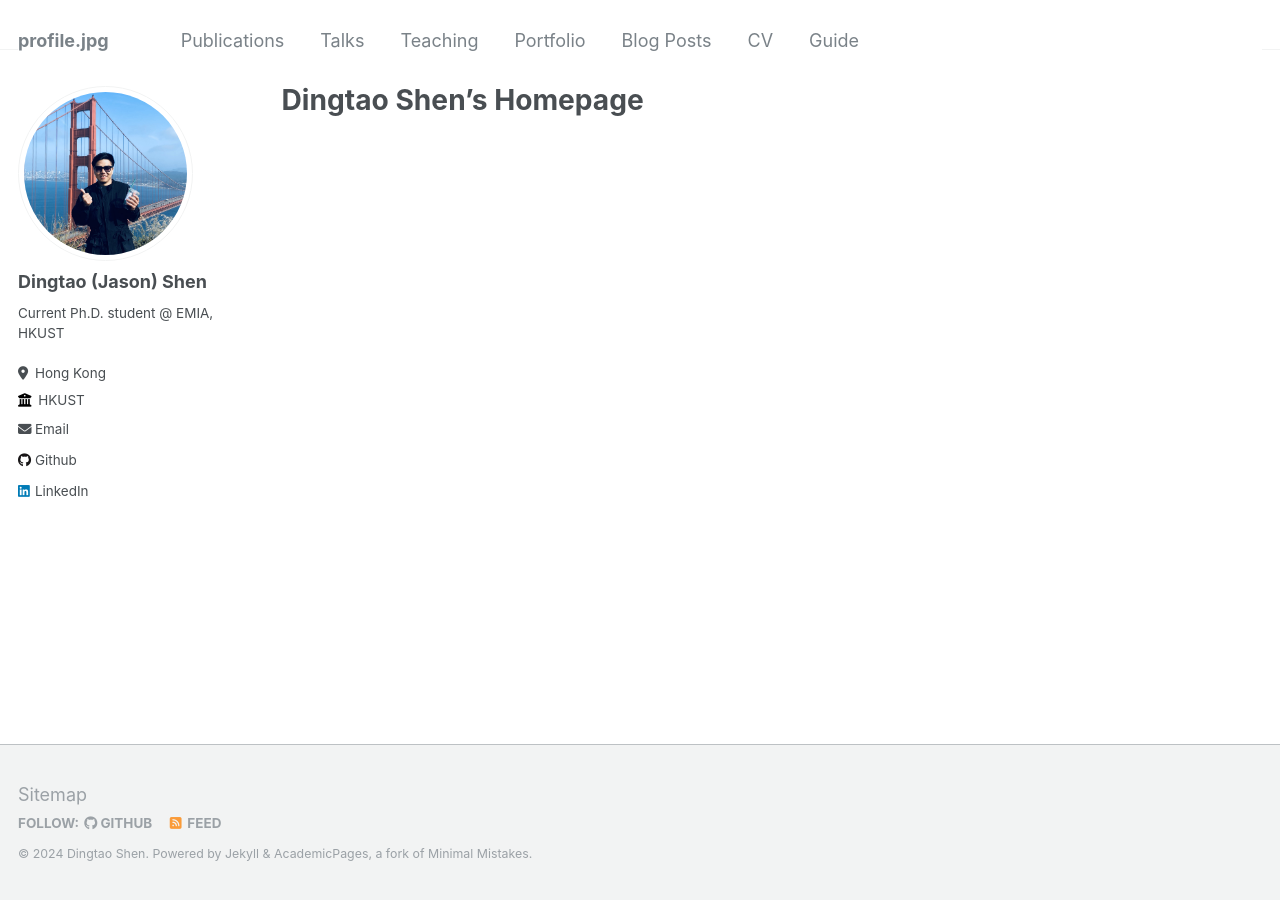
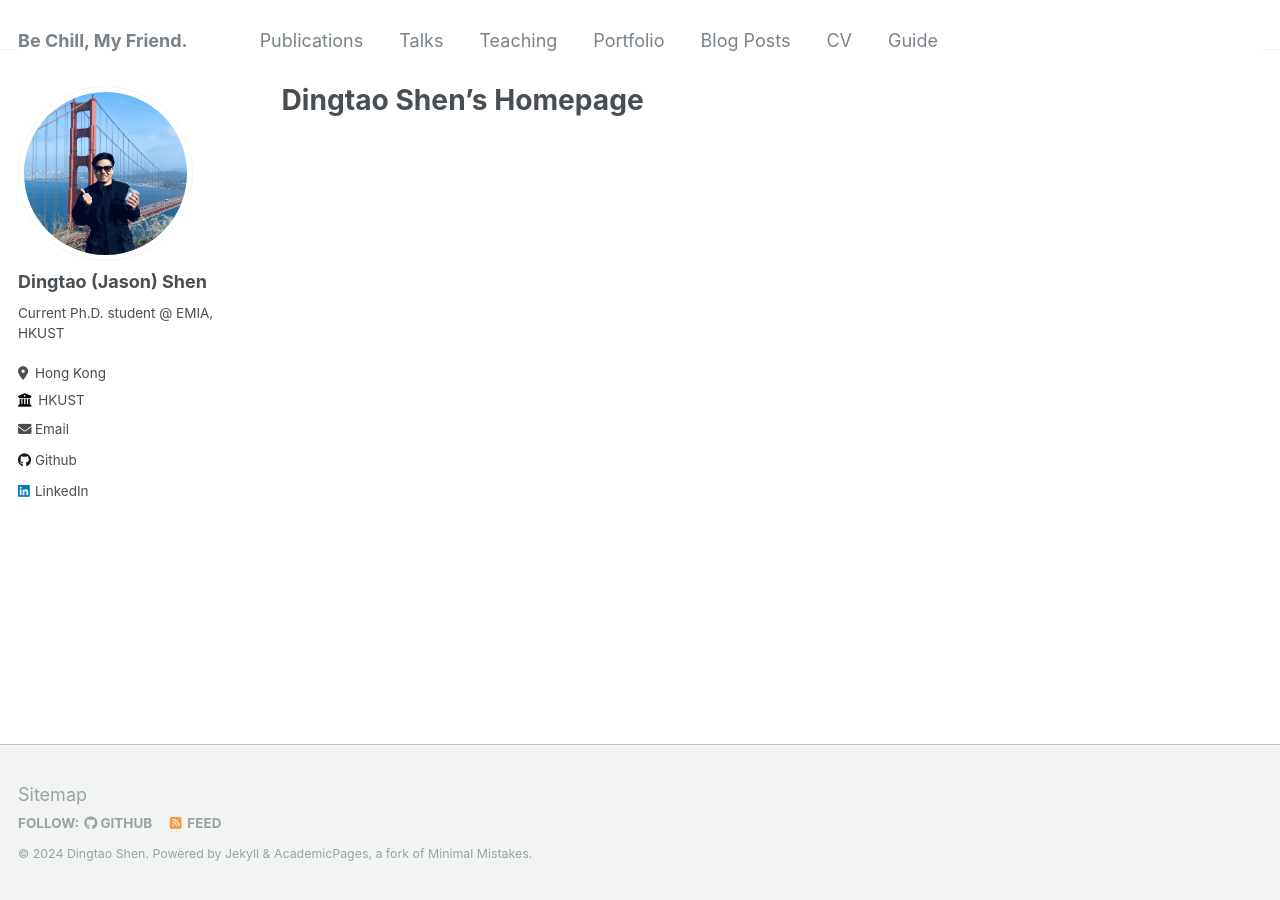
Before and after one commit to dingtao-shen/dingtao-shen.github.io, a Jekyll site: the page built from _pages/about.md, in a window 1280 px wide. Built offline with Jekyll 4.4.1, drawn with Linux system fonts in a browser that asks for light colours.

Commit message:
Update _config.yml

```diff
--- a/_config.yml
+++ b/_config.yml
@@ -8,7 +8,7 @@
 
 # Basic Site Settings
 locale                   : "en-US"
-title                    : "profile.jpg"
+title                    : "Be Chill, My Friend."
 title_separator          : "-"
 name                     : &name "Dingtao Shen"
 description              : &description "personal description"
```
